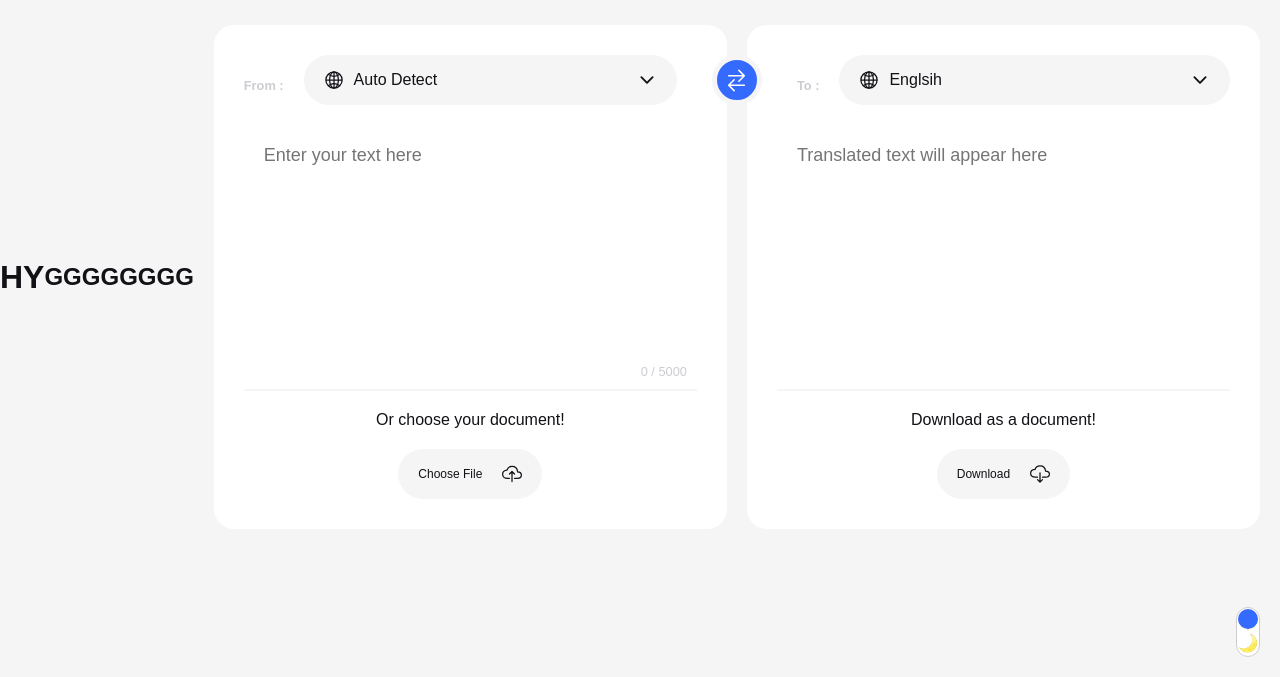
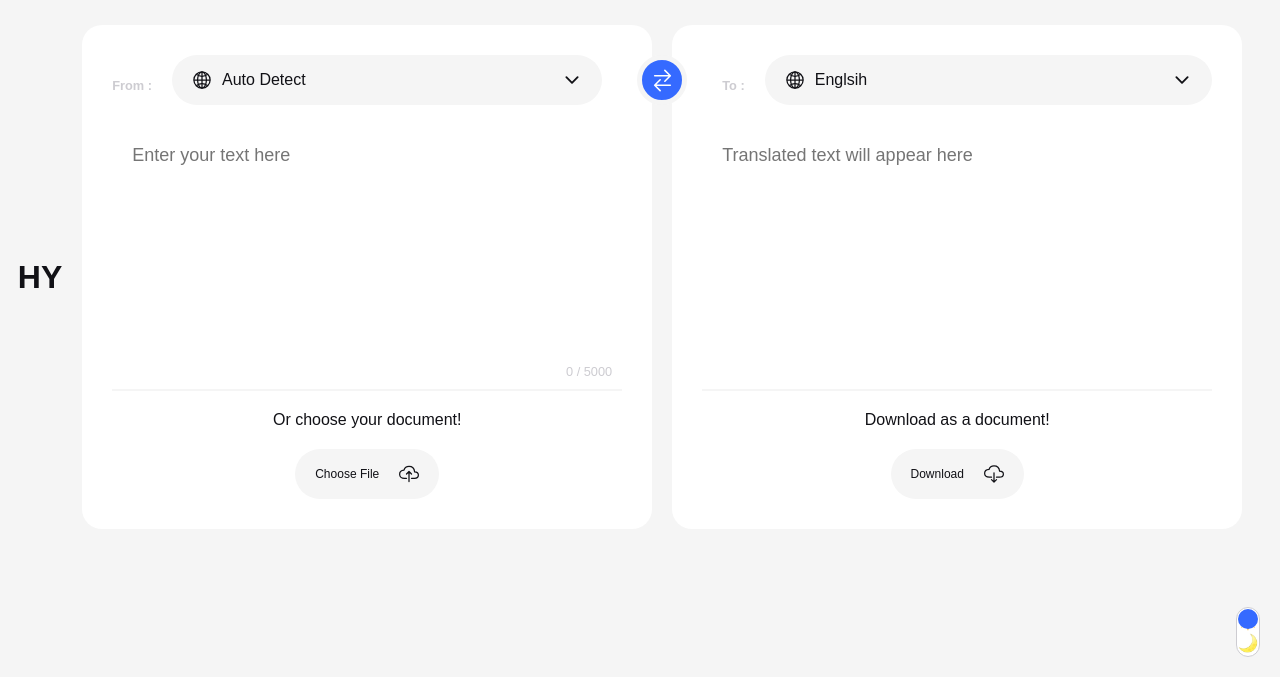
Before and after one commit to ahtisham-ul-haqkhan/texttranslator, a plain HTML site: page index.html in a window 1280 px wide. Shown: the part 123-800 px from the top of the page. Drawn offline with nearby package versions, Linux system fonts and the light colour scheme.

Commit message:
Update index.html

```diff
--- a/index.html
+++ b/index.html
@@ -17,7 +17,7 @@
   </head>
   <body>
     <H1>HY</H1>
-    <h2>GGGGGGGG</h2>
+
     <div class="mode">
       <label class="toggle" for="dark-mode-btn">
         <div class="toggle-track">
```
